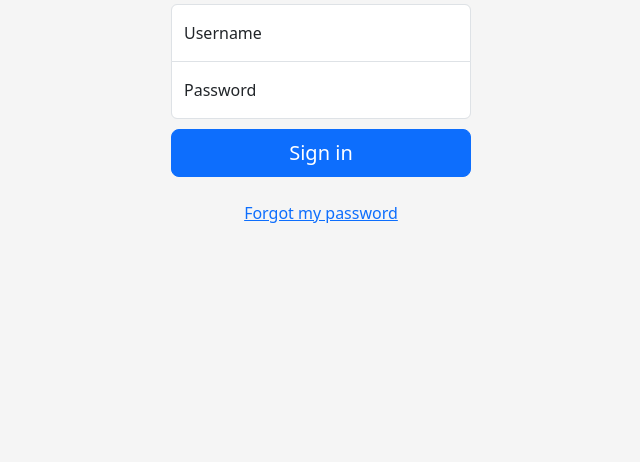
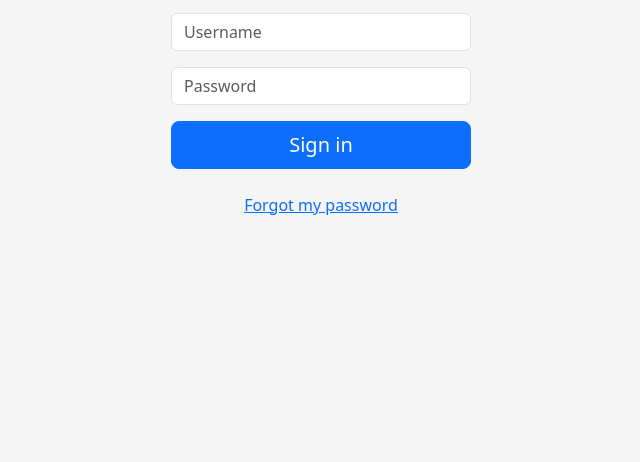
Before and after one commit to kampanosg/go-lsi, a plain HTML site: page public/login.html in a window 1280 px wide. Shown: the part 338-800 px from the top of the page, without its empty margins (319-959 px from the left). Drawn offline with nearby package versions, Linux system fonts and the light colour scheme.

Commit message:
improved login form

```diff
--- a/public/css/app.css
+++ b/public/css/app.css
@@ -19,22 +19,6 @@ body#login-page {
   padding: 15px;
 }
 
-.form-signin .form-floating:focus-within {
-  z-index: 2;
-}
-
-.form-signin input[type="text"] {
-  margin-bottom: -1px;
-  border-bottom-right-radius: 0;
-  border-bottom-left-radius: 0;
-}
-
-.form-signin input[type="password"] {
-  margin-bottom: 10px;
-  border-top-left-radius: 0;
-  border-top-right-radius: 0;
-}
-
 #dashboard {
     width: 100%;
 }
--- a/public/login.html
+++ b/public/login.html
@@ -16,13 +16,11 @@
                 }">
                 <img class="mb-4" src="https://cdn11.bigcommerce.com/s-16baa/images/stencil/250x100/logo_1514025292__07155.original.png" alt="" width="230" height="57">
                 <h1 class="h5 mb-3 fw-normal">Welcome Back</h1>
-                <div class="form-floating">
-                    <input type="text" class="form-control" id="floatingUsername" placeholder="Username" x-model="username" @keyup.enter="signIn($data)" />
-                    <label for="floatingUsername">Username</label>
+                <div class="mb-3">
+                    <input type="text" class="form-control" placeholder="Username" x-model="username" @keyup.enter="signIn($data)" />
                 </div>
-                <div class="form-floating" >
-                    <input type="password" class="form-control" id="floatingPassword" placeholder="Password" x-model="password" @keyup.enter="signIn($data)" />
-                    <label for="floatingPassword">Password</label>
+                <div class="mb-3">
+                    <input type="password" class="form-control" placeholder="Password" x-model="password" @keyup.enter="signIn($data)" />
                 </div>
                 <button class="w-100 btn btn-lg btn-primary" @click="signIn($data)" :disabled="$store.isLoading">
                     <span x-show="!$store.isLoading">Sign in</span>
```
